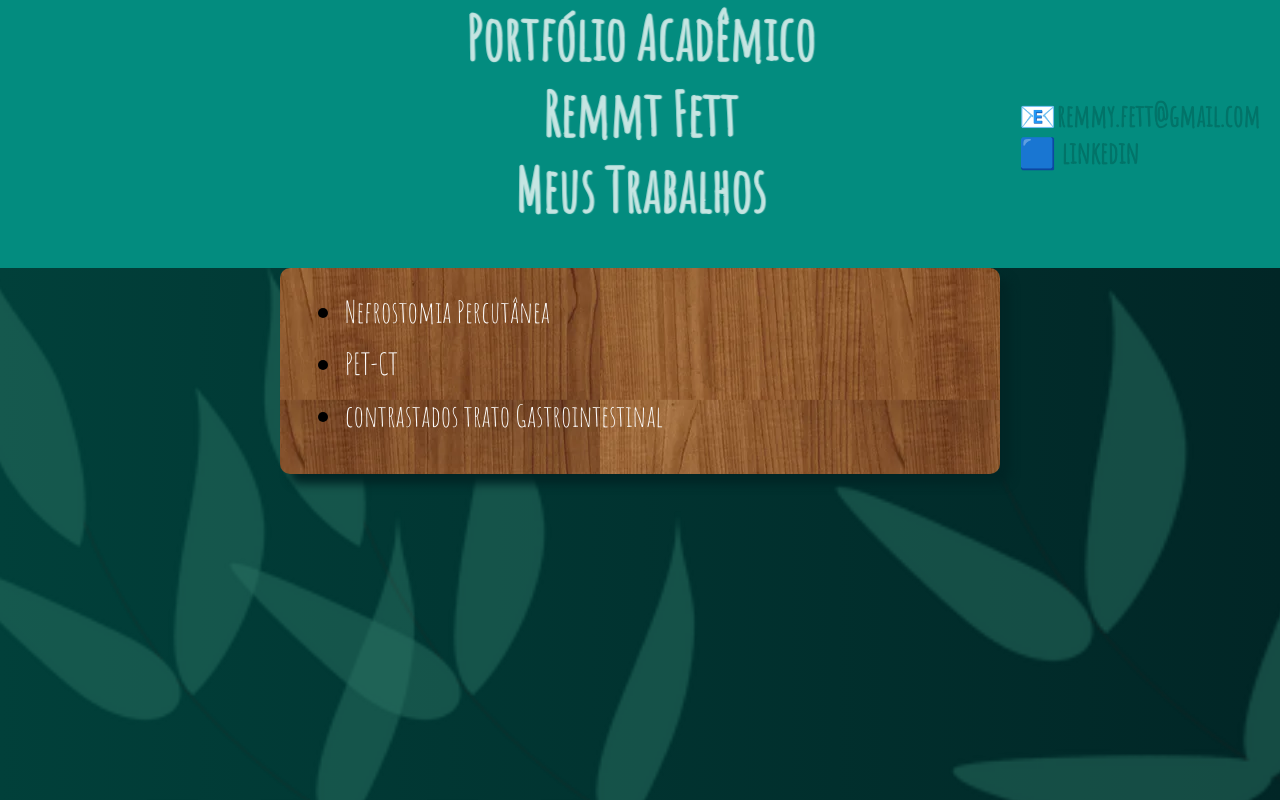
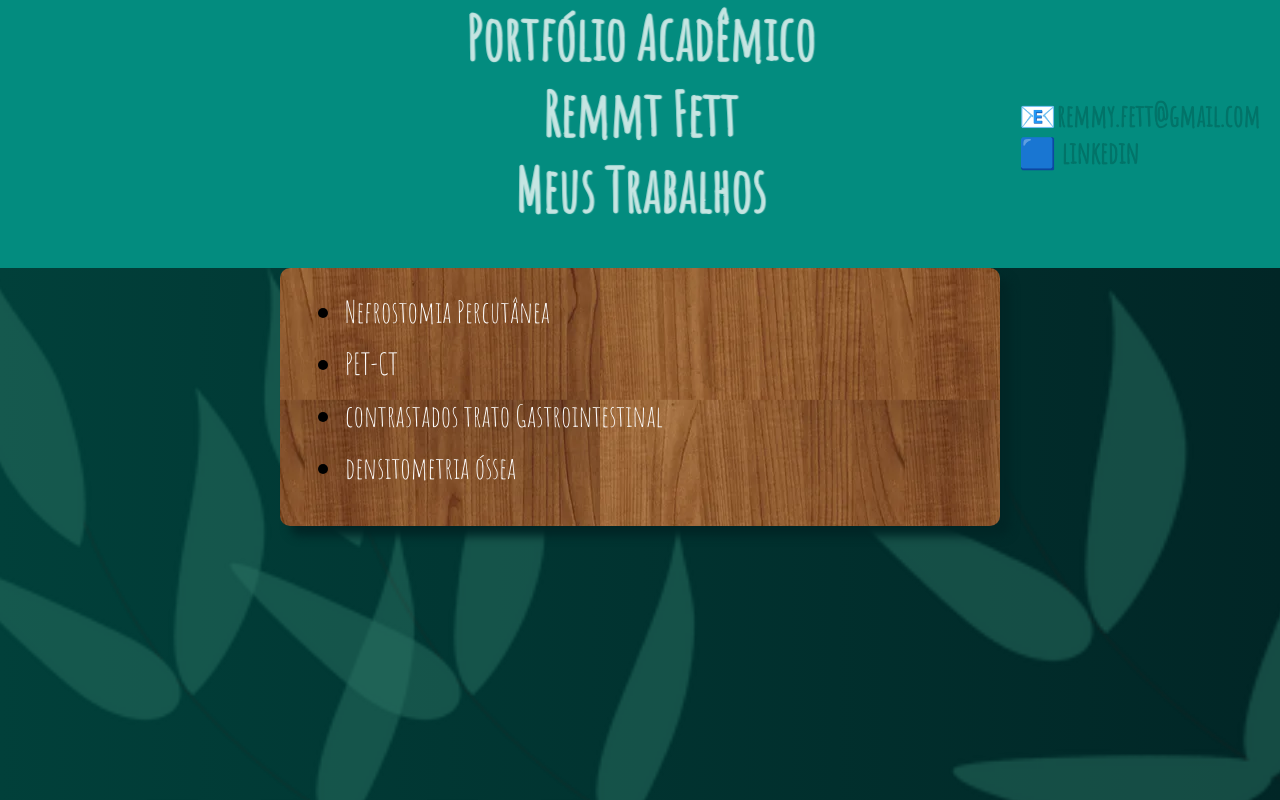
Before and after one commit to edscars/progredido, a plain HTML site: page index.html in a window 1280 px wide. Drawn offline with Linux system fonts and the light colour scheme.

Commit message:
Update index.html

```diff
--- a/index.html
+++ b/index.html
@@ -23,6 +23,7 @@
             <li><a href="nefrostomia.pdf"> Nefrostomia Percutânea</a></li>
         <li><a href="TRABALHO PET-CT 1.pdf"> PET-CT</a></li>
         <li><a href="kyvngc gb bnhgc mh.png">contrastados trato Gastrointestinal</a></li>
+        <li><a href="kyvngc gb bnhgc mh.png">densitometria óssea</a></li>
     </ul></main>
 
 </body>
```
